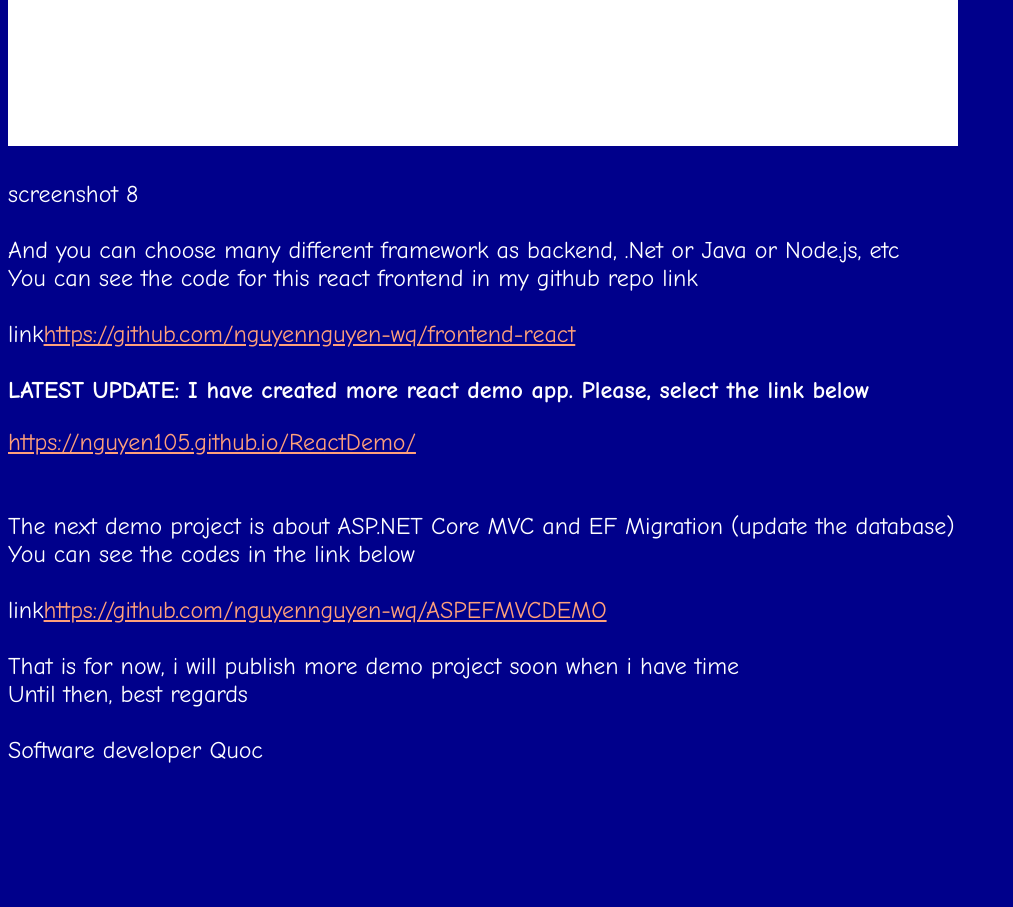
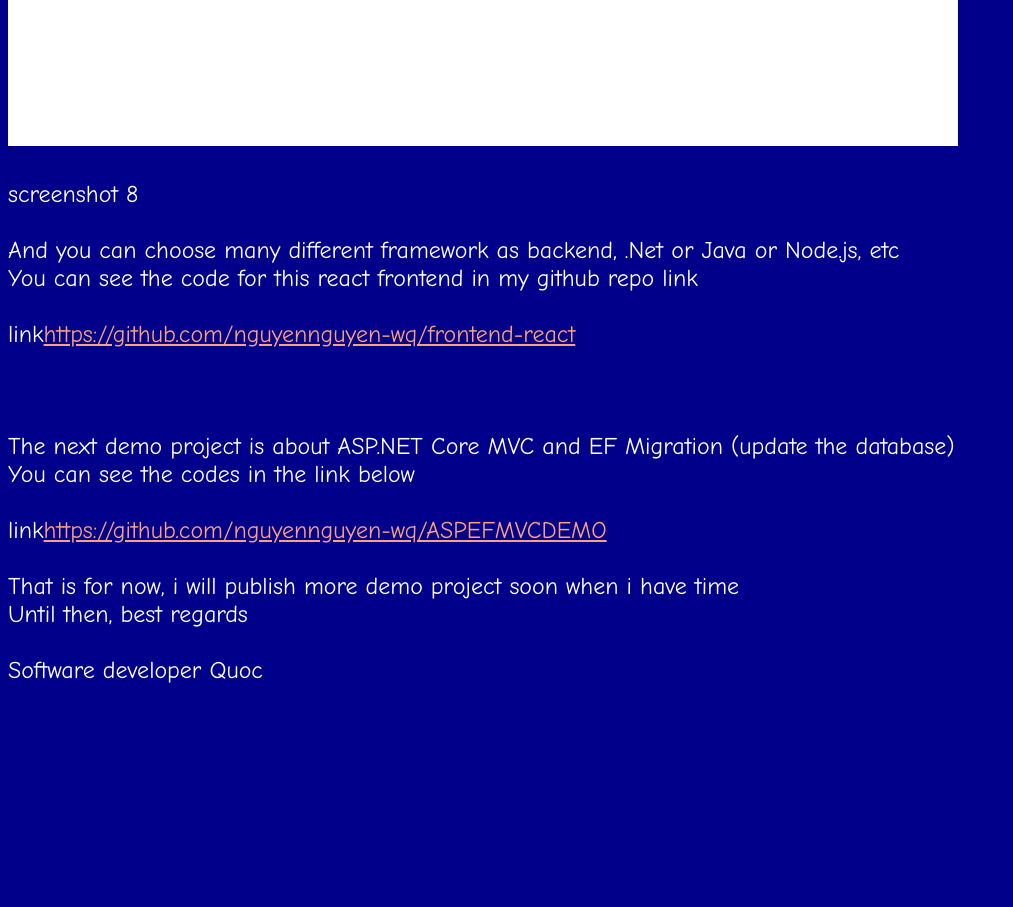
Before and after one commit to Nguyen105/Nguyen105.github.io, a plain HTML site: page index.html in a window 1280 px wide. Shown: the part 6140-7047 px from the top of the page, without its empty margins (0-1013 px from the left). Drawn offline with Linux system fonts and the light colour scheme.

Commit message:
Update index.html

```diff
--- a/index.html
+++ b/index.html
@@ -140,12 +140,6 @@ You can see the code for this react frontend in my github repo link</span>
 
 <span id="content2">
 
-<font face = "Comic sans MS" size ="5"  style="color:white;"> <b>LATEST UPDATE: I have created more react demo app.
-	Please, select the link below </b>
-      <p style="margin-bottom:0;">
-
-<p style="margin : 0; padding-top:0;"><a href="
-https://nguyen105.github.io/ReactDemo/"  style="color:#FFA07A;" target="_blank" > https://nguyen105.github.io/ReactDemo/</a></p>
 
 
 <span id="content2">
```
